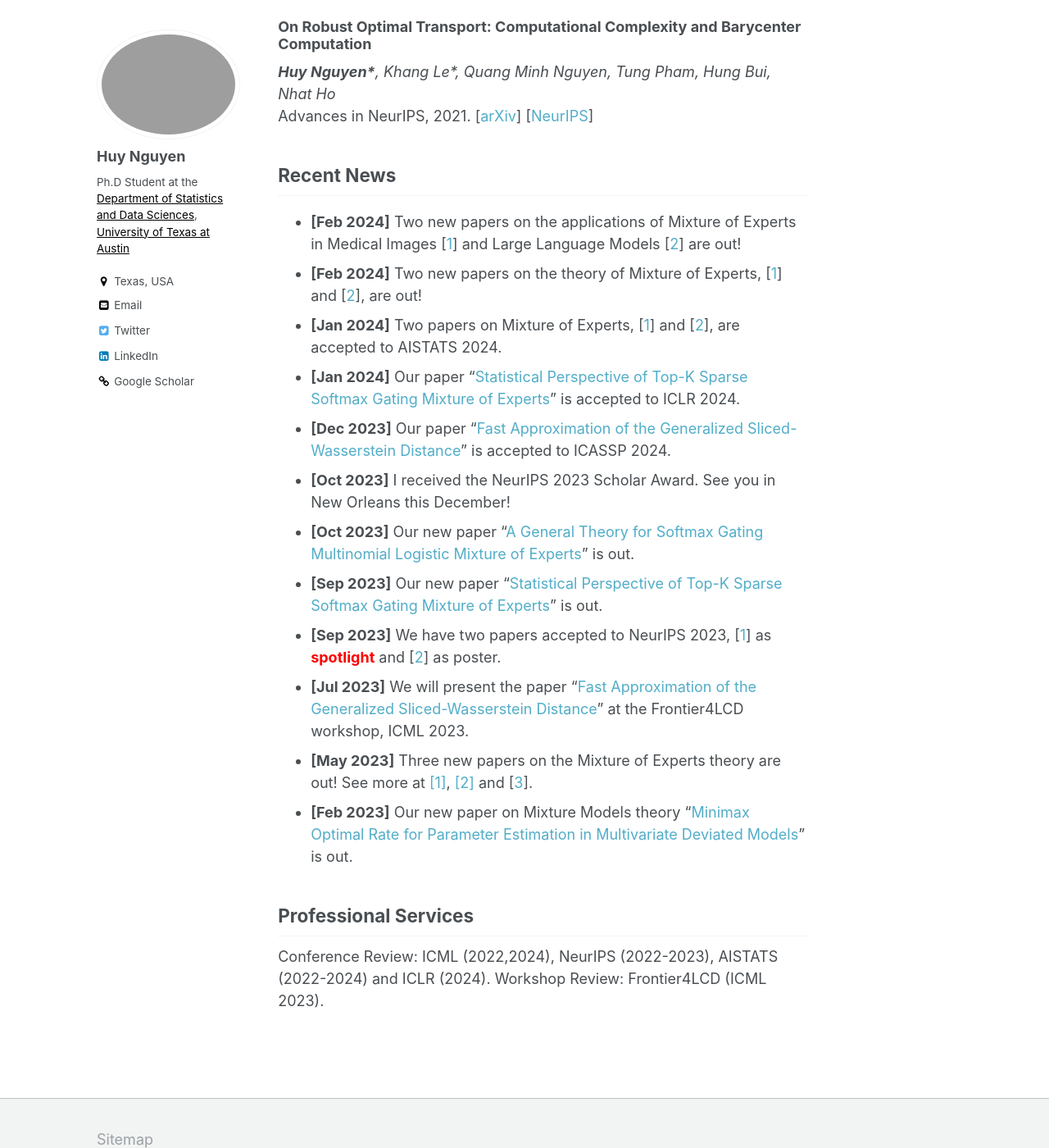
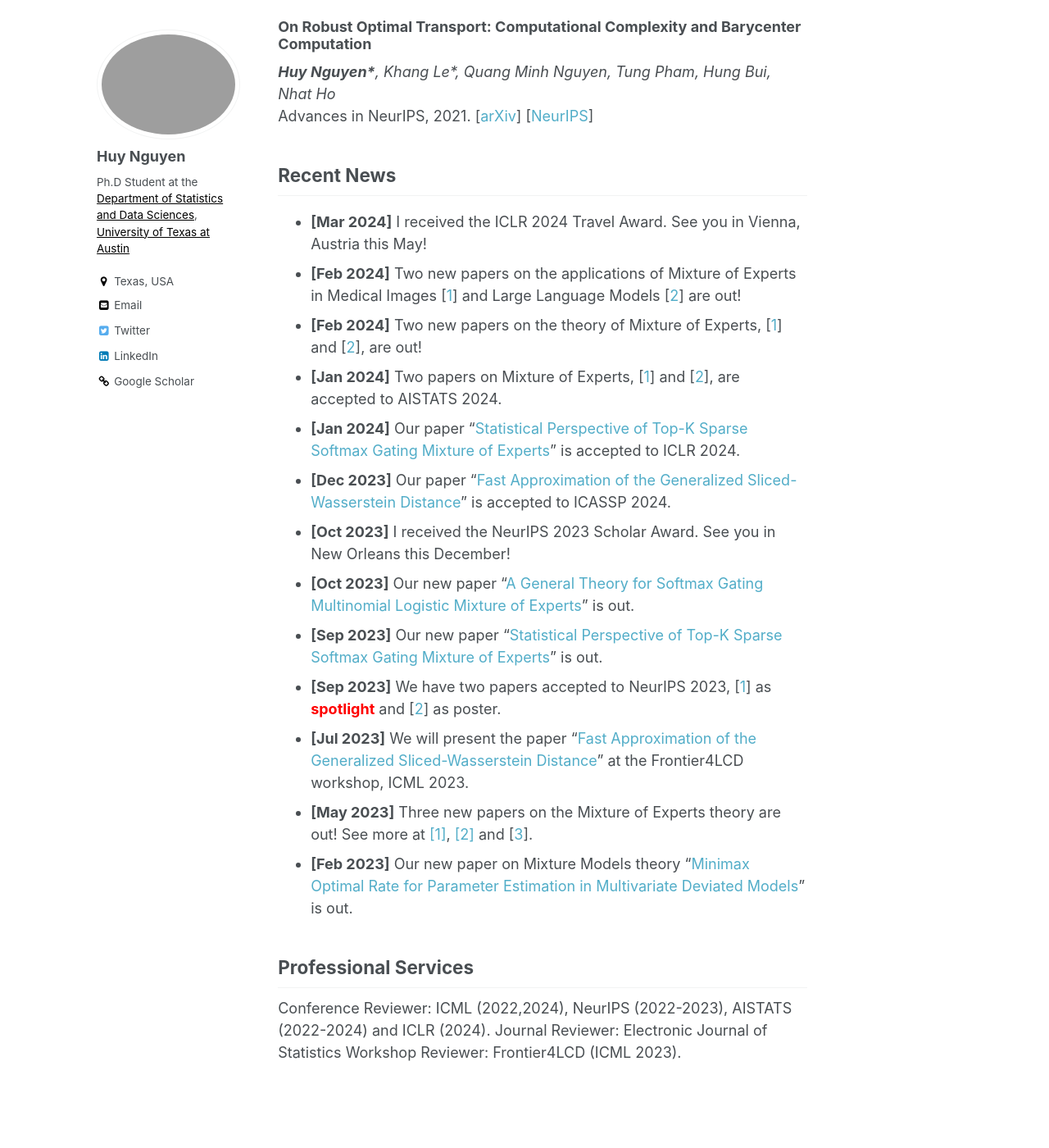
Before and after one commit to snowwhite2011/huyentrang0811.github.io, a Jekyll site: the page built from _pages/about.md, in a window 1280 px wide and 1400 px high, scrolled down 2681 px. Shown: the whole window at 82% size. Built offline with Jekyll 4.4.1, drawn with Linux system fonts in a browser that asks for light colours; some of the changed text lies outside the part shown.

Commit message:
Update about.md

```diff
--- a/_pages/about.md
+++ b/_pages/about.md
@@ -66,6 +66,7 @@ Advances in NeurIPS, 2021.  [[arXiv](https://arxiv.org/abs/2102.06857)] [[NeurIP
 
 
 ## Recent News
+- **[Mar 2024]** I received the ICLR 2024 Travel Award. See you in Vienna, Austria this May!
 - **[Feb 2024]** Two new papers on the applications of Mixture of Experts in Medical Images [[1](https://arxiv.org/abs/2402.03226)] and Large Language Models [[2](https://arxiv.org/abs/2402.02526)] are out!
 - **[Feb 2024]** Two new papers on the theory of Mixture of Experts, [[1](https://arxiv.org/abs/2402.02952)] and [[2](https://arxiv.org/abs/2401.13875)], are out!
 - **[Jan 2024]** Two papers on Mixture of Experts, [[1](https://arxiv.org/abs/2305.07572)] and [[2](https://arxiv.org/abs/2402.05220)], are accepted to AISTATS 2024.
@@ -80,5 +81,6 @@ Advances in NeurIPS, 2021.  [[arXiv](https://arxiv.org/abs/2102.06857)] [[NeurIP
 - **[Feb 2023]** Our new paper on Mixture Models theory "[Minimax Optimal Rate for Parameter Estimation in Multivariate Deviated Models](https://arxiv.org/abs/2301.11808)" is out.
 
 ## Professional Services
-Conference Review: ICML (2022,2024), NeurIPS (2022-2023), AISTATS (2022-2024) and ICLR (2024).
-Workshop Review: Frontier4LCD (ICML 2023).
+Conference Reviewer: ICML (2022,2024), NeurIPS (2022-2023), AISTATS (2022-2024) and ICLR (2024).
+Journal Reviewer: Electronic Journal of Statistics
+Workshop Reviewer: Frontier4LCD (ICML 2023).
```
Also changed, not shown: other parts of _pages/about.md (+1 -1 lines).
